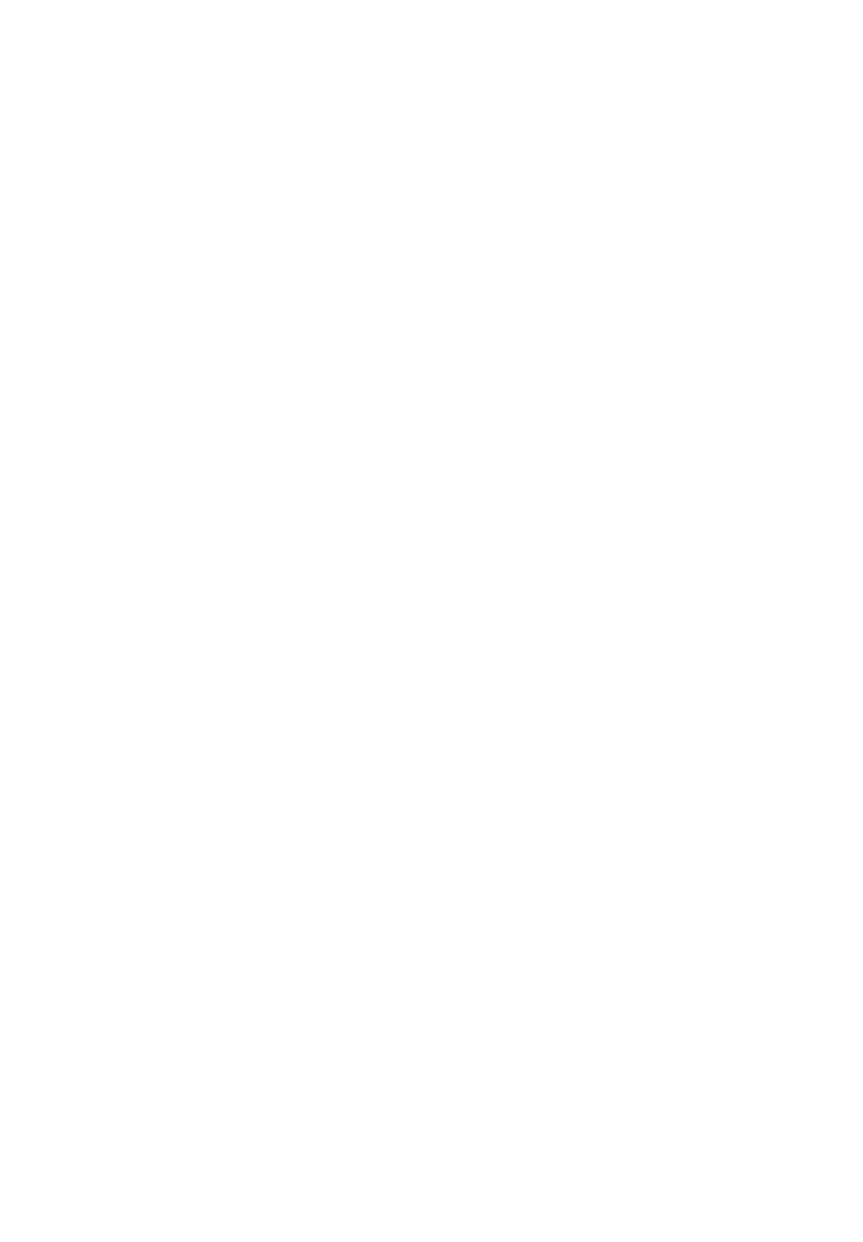
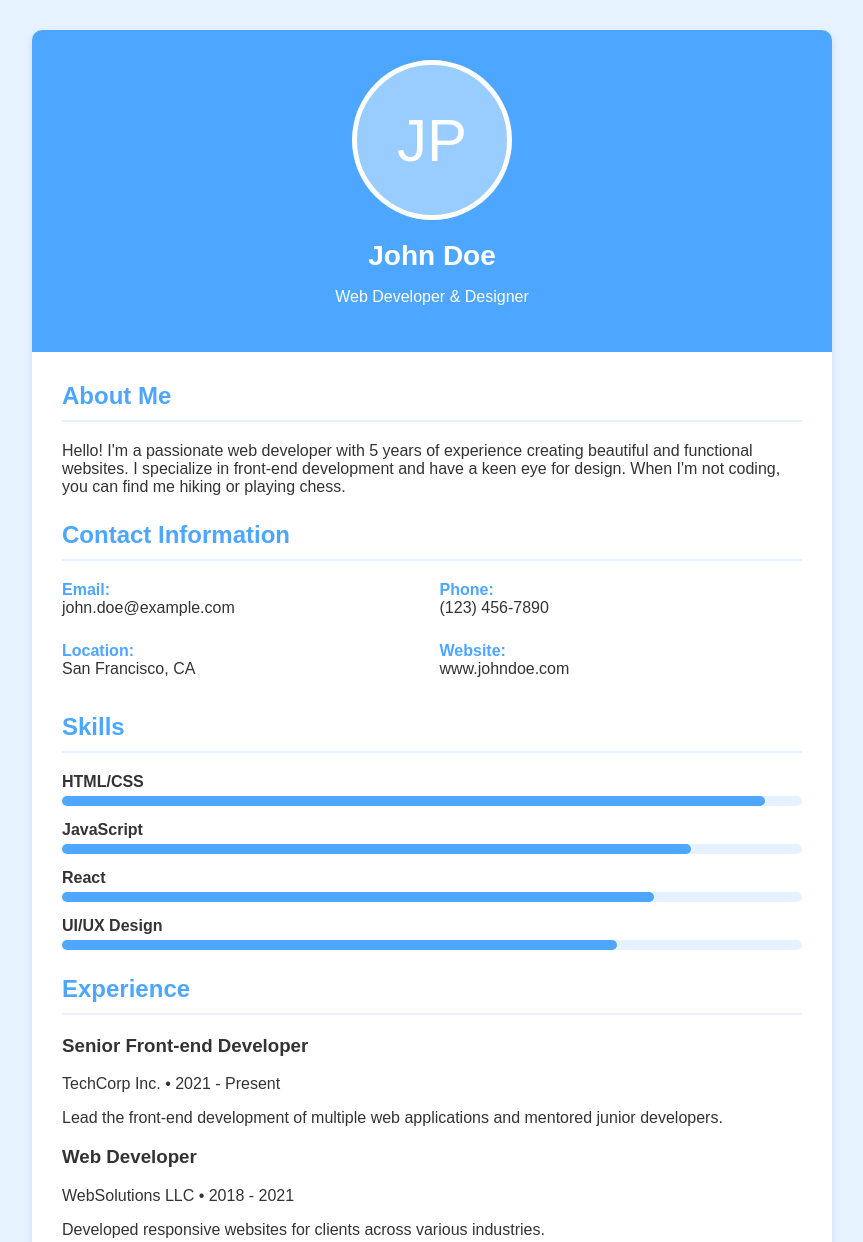
Before and after one commit to NexoPros/Nhom8, a plain HTML site: page students/tronghieu.html in a window 1280 px wide. Shown: the top 1242 px of the page, without its empty margins (208-1071 px from the left). Before the commit the page ends 800 px from the top, so only its background shows below. Drawn offline with Linux system fonts and the light colour scheme.

Commit message:
update html

```diff
--- a/students/tronghieu.html
+++ b/students/tronghieu.html
@@ -0,0 +1,236 @@
+<!DOCTYPE html>
+<html lang="en">
+  <head>
+    <meta charset="UTF-8" />
+    <meta name="viewport" content="width=device-width, initial-scale=1.0" />
+    <title>Profile Page</title>
+    <style>
+      body {
+        font-family: "Arial", sans-serif;
+        background-color: #e6f2ff;
+        margin: 0;
+        padding: 0;
+        color: #333;
+      }
+
+      .container {
+        max-width: 800px;
+        margin: 30px auto;
+        background-color: white;
+        border-radius: 10px;
+        box-shadow: 0 4px 8px rgba(0, 0, 100, 0.1);
+        overflow: hidden;
+      }
+
+      .header {
+        background-color: #4da6ff;
+        color: white;
+        padding: 30px;
+        text-align: center;
+        position: relative;
+      }
+
+      .profile-pic {
+        width: 150px;
+        height: 150px;
+        border-radius: 50%;
+        border: 5px solid white;
+        background-color: #99ccff;
+        margin: 0 auto 20px;
+        display: flex;
+        align-items: center;
+        justify-content: center;
+        font-size: 60px;
+        color: white;
+      }
+
+      .content {
+        padding: 30px;
+      }
+
+      .section {
+        margin-bottom: 25px;
+      }
+
+      h1 {
+        margin: 0;
+        font-size: 28px;
+      }
+
+      h2 {
+        color: #4da6ff;
+        border-bottom: 2px solid #e6f2ff;
+        padding-bottom: 10px;
+        margin-top: 0;
+      }
+
+      .info-grid {
+        display: grid;
+        grid-template-columns: repeat(2, 1fr);
+        gap: 15px;
+      }
+
+      .info-item {
+        margin-bottom: 10px;
+      }
+
+      .info-label {
+        font-weight: bold;
+        color: #4da6ff;
+      }
+
+      .skill-bars {
+        margin-top: 15px;
+      }
+
+      .skill {
+        margin-bottom: 15px;
+      }
+
+      .skill-name {
+        margin-bottom: 5px;
+        font-weight: bold;
+      }
+
+      .skill-bar {
+        height: 10px;
+        background-color: #e6f2ff;
+        border-radius: 5px;
+      }
+
+      .skill-level {
+        height: 100%;
+        border-radius: 5px;
+        background-color: #4da6ff;
+      }
+
+      .social-links {
+        display: flex;
+        justify-content: center;
+        gap: 20px;
+        margin-top: 20px;
+        font-size: 24px;
+      }
+
+      .social-icon {
+        width: 40px;
+        height: 40px;
+        background-color: #4da6ff;
+        border-radius: 50%;
+        display: flex;
+        align-items: center;
+        justify-content: center;
+        color: white;
+        text-decoration: none;
+      }
+    </style>
+  </head>
+  <body>
+    <div class="container">
+      <div class="header">
+        <div class="profile-pic">JP</div>
+        <h1>John Doe</h1>
+        <p>Web Developer & Designer</p>
+      </div>
+
+      <div class="content">
+        <div class="section">
+          <h2>About Me</h2>
+          <p>
+            Hello! I'm a passionate web developer with 5 years of experience
+            creating beautiful and functional websites. I specialize in
+            front-end development and have a keen eye for design. When I'm not
+            coding, you can find me hiking or playing chess.
+          </p>
+        </div>
+
+        <div class="section">
+          <h2>Contact Information</h2>
+          <div class="info-grid">
+            <div class="info-item">
+              <div class="info-label">Email:</div>
+              <div>john.doe@example.com</div>
+            </div>
+            <div class="info-item">
+              <div class="info-label">Phone:</div>
+              <div>(123) 456-7890</div>
+            </div>
+            <div class="info-item">
+              <div class="info-label">Location:</div>
+              <div>San Francisco, CA</div>
+            </div>
+            <div class="info-item">
+              <div class="info-label">Website:</div>
+              <div>www.johndoe.com</div>
+            </div>
+          </div>
+        </div>
+
+        <div class="section">
+          <h2>Skills</h2>
+          <div class="skill-bars">
+            <div class="skill">
+              <div class="skill-name">HTML/CSS</div>
+              <div class="skill-bar">
+                <div class="skill-level" style="width: 95%"></div>
+              </div>
+            </div>
+            <div class="skill">
+              <div class="skill-name">JavaScript</div>
+              <div class="skill-bar">
+                <div class="skill-level" style="width: 85%"></div>
+              </div>
+            </div>
+            <div class="skill">
+              <div class="skill-name">React</div>
+              <div class="skill-bar">
+                <div class="skill-level" style="width: 80%"></div>
+              </div>
+            </div>
+            <div class="skill">
+              <div class="skill-name">UI/UX Design</div>
+              <div class="skill-bar">
+                <div class="skill-level" style="width: 75%"></div>
+              </div>
+            </div>
+          </div>
+        </div>
+
+        <div class="section">
+          <h2>Experience</h2>
+          <div>
+            <h3>Senior Front-end Developer</h3>
+            <p>TechCorp Inc. • 2021 - Present</p>
+            <p>
+              Lead the front-end development of multiple web applications and
+              mentored junior developers.
+            </p>
+          </div>
+          <div>
+            <h3>Web Developer</h3>
+            <p>WebSolutions LLC • 2018 - 2021</p>
+            <p>
+              Developed responsive websites for clients across various
+              industries.
+            </p>
+          </div>
+        </div>
+
+        <div class="section">
+          <h2>Education</h2>
+          <div>
+            <h3>Bachelor of Science in Computer Science</h3>
+            <p>Tech University • 2014 - 2018</p>
+          </div>
+        </div>
+
+        <div class="social-links">
+          <a href="#" class="social-icon">in</a>
+          <a href="#" class="social-icon">f</a>
+          <a href="#" class="social-icon">tw</a>
+          <a href="#" class="social-icon">gh</a>
+        </div>
+      </div>
+    </div>
+  </body>
+</html>
```
Also changed, not shown: index.html (+6 -1 lines).
